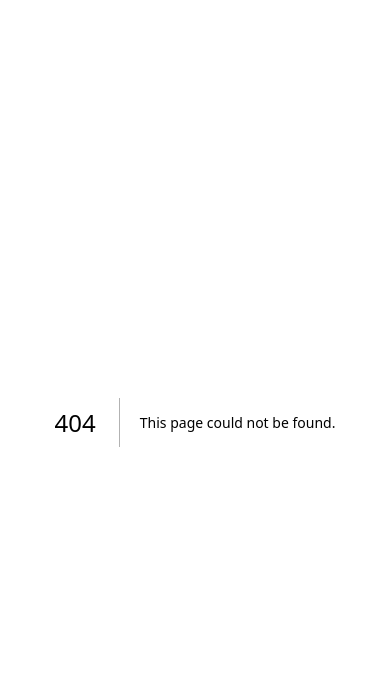
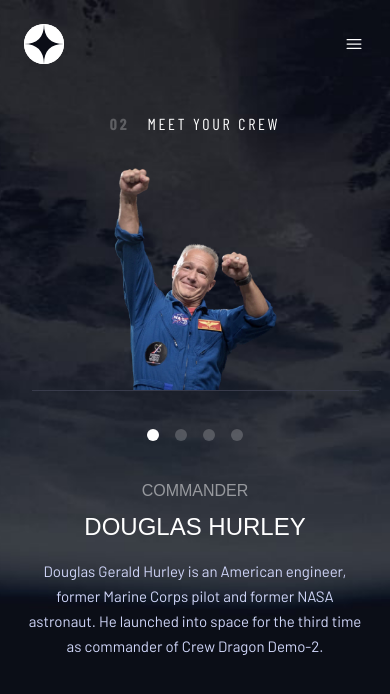
Before and after one commit to arpit8392/fem-challenge-33-space-tourism-website, a Next.js app: page /crew in a window 390 px wide. Before the commit this address had no page. Shown: the top 694 px of the page. Built offline with nearby package versions, Linux system fonts and the light colour scheme; a web font is replaced by a local one.

Commit message:
Crew - Mobile + Tablet

```diff
--- /dev/null
+++ b/app/crew/page.tsx
@@ -0,0 +1,77 @@
+'use client'
+import Header from '@/components/Header'
+import { crew } from '@/data'
+import clsx from 'clsx'
+import Image from 'next/image'
+import { useState } from 'react'
+
+const CrewPage = () => {
+	const [index, setIndex] = useState(0)
+
+	const goToSlide = (slideIndex: number) => {
+		setIndex(slideIndex)
+	}
+
+	return (
+		<main className='min-h-screen bg-crew-mobile bg-cover bg-center bg-no-repeat md:bg-crew-tablet lg:bg-crew-desktop'>
+			<Header />
+			<section className='flex flex-col items-center justify-center gap-8 p-6 pb-24 md:gap-14 md:p-10 md:pb-0 lg:pl-44 lg:pr-36 lg:pt-20 lg:gap-36 lg:items-start'>
+				{/* Heading */}
+				<h1 className='uppercase tracking-[2.7px] text-white md:self-start md:text-xl md:tracking-[3.375px] lg:text-2.5xl lg:tracking-[4.725px]'>
+					<span className='pr-[18px] font-bold opacity-25 md:pr-5 lg:pr-7'>
+						02
+					</span>
+					Meet your crew
+				</h1>
+
+				{/* Container for rest of the content */}
+				<div className='flex flex-col items-center justify-center gap-8 md:gap-10 lg:flex-row lg:gap-20 lg:items-start'>
+					{/* Image + Border */}
+					<div className='relative h-[223px] w-[327px] md:order-last md:h-[572px] md:w-[456px] lg:h-[712px] lg:w-[568px]'>
+						<Image
+							src={crew[index].images.webp}
+							alt={crew[index].name}
+							fill
+							className='border-b border-[#383B4B] object-contain md:border-none'
+						/>
+					</div>
+					<div className='flex flex-col items-center lg:items-start gap-8 md:gap-10 lg:gap-32'>
+						{/* Slider Buttons */}
+						<ul className='flex gap-4 md:order-last'>
+							{crew.map((item, currentIndex) => (
+								<li key={item.name}>
+									<button onClick={() => goToSlide(currentIndex)}>
+										<div
+											className={clsx(
+												'h-3 w-3 rounded-full bg-white',
+												index === currentIndex
+													? 'bg-opacity-100'
+													: 'bg-opacity-20'
+											)}
+										/>
+									</button>
+									<span className='sr-only'>{`Go to Slide ${
+										currentIndex + 1
+									}`}</span>
+								</li>
+							))}
+						</ul>
+						{/* Information Panel */}
+						<div className='flex flex-col items-center justify-center gap-4 text-center lg:text-left lg:justify-start lg:items-start lg:gap-7'>
+							<h2 className='flex flex-col items-center gap-2 font-serif text-2xl uppercase text-white md:text-[40px] lg:items-start lg:text-5.5xl md:gap-5'>
+								<span className='block text-base opacity-50 md:text-2xl lg:text-3.5xl'>
+									Commander
+								</span>
+								{crew[index].name}
+							</h2>
+							<p className='md:text-base/leading-7 max-w-sm font-sans text-midBase text-lavendarBlue md:max-w-md lg:max-w-lg'>
+								{crew[index].bio}
+							</p>
+						</div>
+					</div>
+				</div>
+			</section>
+		</main>
+	)
+}
+export default CrewPage
--- a/app/page.tsx
+++ b/app/page.tsx
@@ -2,7 +2,6 @@ import Header from '@/components/Header'
 import Link from 'next/link'
 
 // TODO: Add Hover/Active State on Tabs and Main Button
-// TODO: Review the Text Sizes and Letter Spacing to see if this can be componentised to avoid using fixed px values
 
 export default function Home() {
 	return (
--- a/data.ts
+++ b/data.ts
@@ -49,8 +49,8 @@ export const crew = [
 	{
 		name: 'Douglas Hurley',
 		images: {
-			png: './assets/crew/image-douglas-hurley.png',
-			webp: './assets/crew/image-douglas-hurley.webp',
+			png: '/assets/crew/image-douglas-hurley.png',
+			webp: '/assets/crew/image-douglas-hurley.webp',
 		},
 		role: 'Commander',
 		bio: 'Douglas Gerald Hurley is an American engineer, former Marine Corps pilot and former NASA astronaut. He launched into space for the third time as commander of Crew Dragon Demo-2.',
@@ -58,8 +58,8 @@ export const crew = [
 	{
 		name: 'Mark Shuttleworth',
 		images: {
-			png: './assets/crew/image-mark-shuttleworth.png',
-			webp: './assets/crew/image-mark-shuttleworth.webp',
+			png: '/assets/crew/image-mark-shuttleworth.png',
+			webp: '/assets/crew/image-mark-shuttleworth.webp',
 		},
 		role: 'Mission Specialist',
 		bio: 'Mark Richard Shuttleworth is the founder and CEO of Canonical, the company behind the Linux-based Ubuntu operating system. Shuttleworth became the first South African to travel to space as a space tourist.',
@@ -67,8 +67,8 @@ export const crew = [
 	{
 		name: 'Victor Glover',
 		images: {
-			png: './assets/crew/image-victor-glover.png',
-			webp: './assets/crew/image-victor-glover.webp',
+			png: '/assets/crew/image-victor-glover.png',
+			webp: '/assets/crew/image-victor-glover.webp',
 		},
 		role: 'Pilot',
 		bio: 'Pilot on the first operational flight of the SpaceX Crew Dragon to the International Space Station. Glover is a commander in the U.S. Navy where he pilots an F/A-18.He was a crew member of Expedition 64, and served as a station systems flight engineer.',
@@ -76,8 +76,8 @@ export const crew = [
 	{
 		name: 'Anousheh Ansari',
 		images: {
-			png: './assets/crew/image-anousheh-ansari.png',
-			webp: './assets/crew/image-anousheh-ansari.webp',
+			png: '/assets/crew/image-anousheh-ansari.png',
+			webp: '/assets/crew/image-anousheh-ansari.webp',
 		},
 		role: 'Flight Engineer',
 		bio: 'Anousheh Ansari is an Iranian American engineer and co-founder of Prodea Systems. Ansari was the fourth self-funded space tourist, the first self-funded woman to fly to the ISS, and the first Iranian in space.',
```
